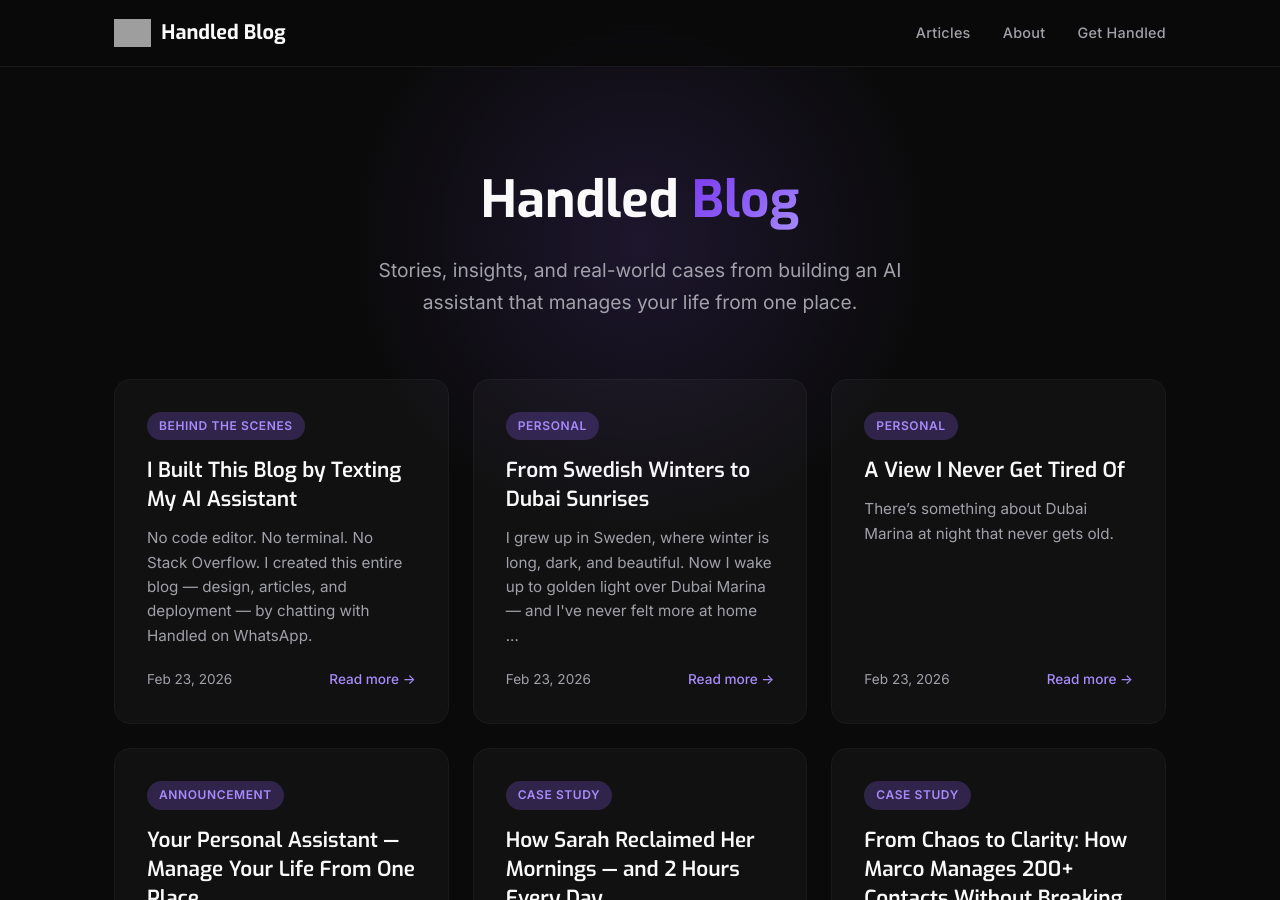
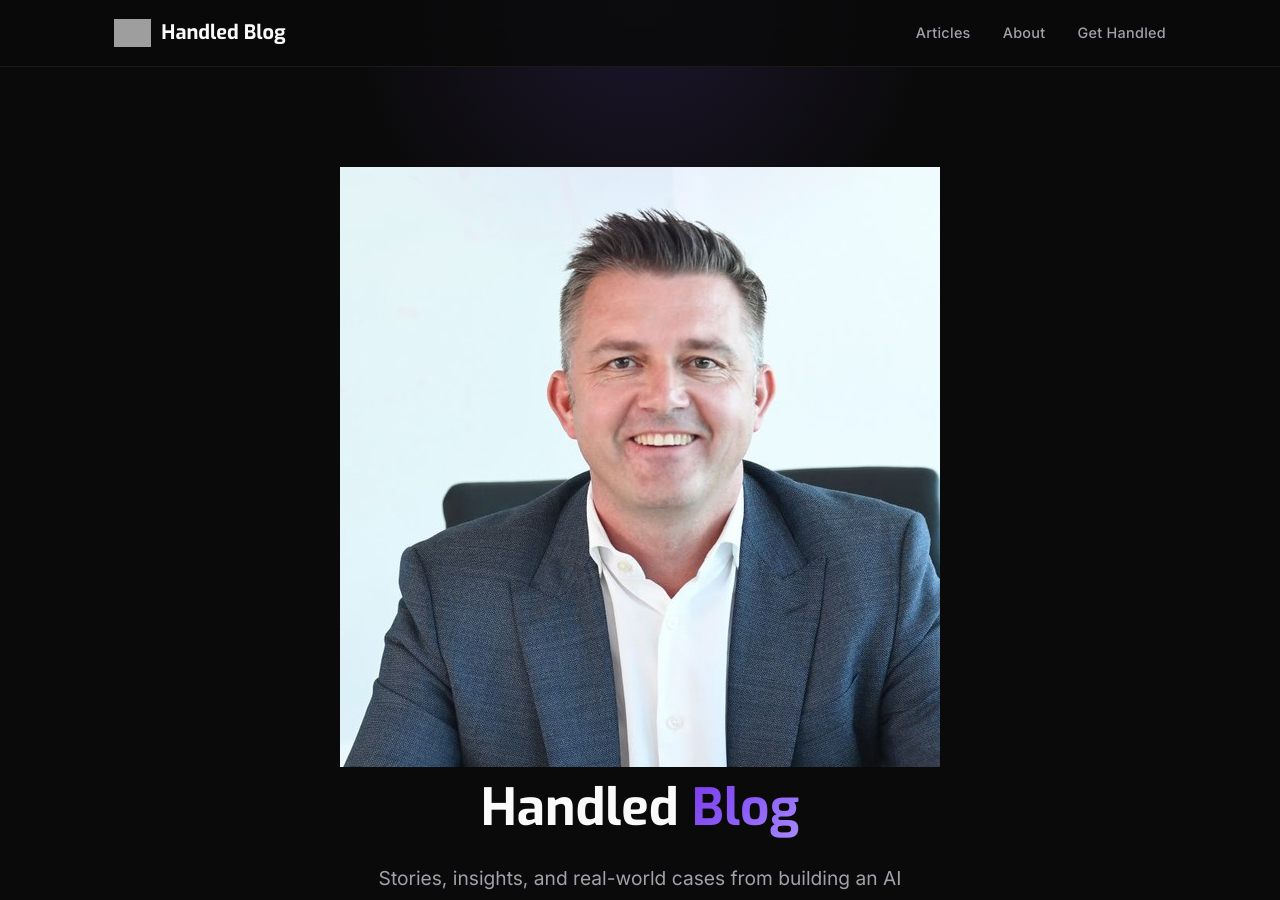
Before and after one commit to handled-sh/handled-sh.github.io, a Jekyll site: the page built from index.md, in a window 1280 px wide and 900 px high. Built offline with Jekyll 4.4.1, drawn with Linux system fonts in a browser that asks for light colours; grey boxes are pictures that could not be loaded.

Commit message:
Add founder photo to homepage hero

```diff
--- a/_layouts/home.html
+++ b/_layouts/home.html
@@ -4,6 +4,9 @@ layout: default
 
 <section class="hero">
     <div class="container">
+        <div class="hero-founder">
+            <img src="/assets/images/peter-headshot.jpg" alt="Peter Larnholt" class="founder-avatar">
+        </div>
         <h1 class="hero-title">Handled <span class="accent">Blog</span></h1>
         <p class="hero-subtitle">Stories, insights, and real-world cases from building an AI assistant that manages your life from one place.</p>
     </div>
```
